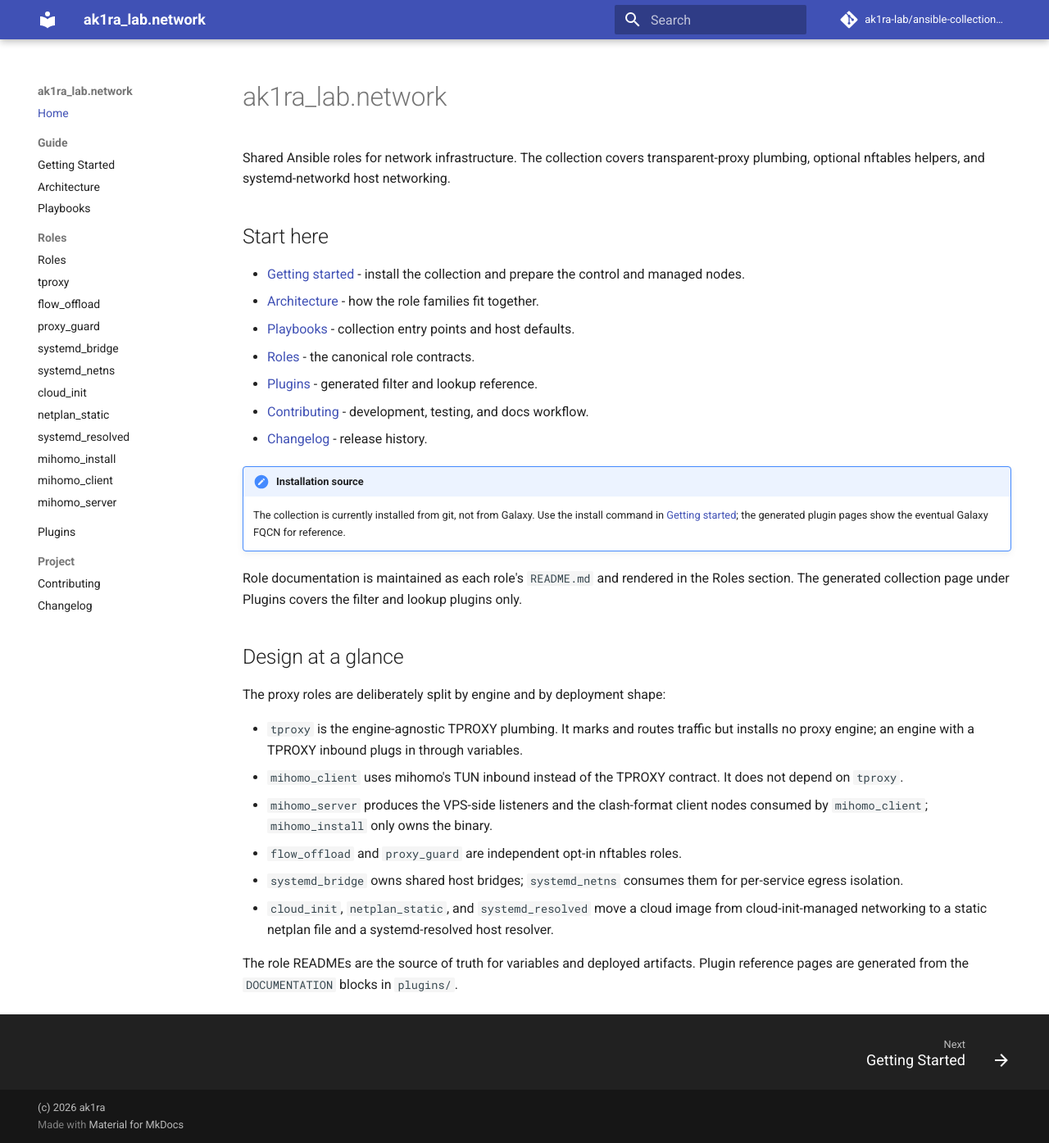
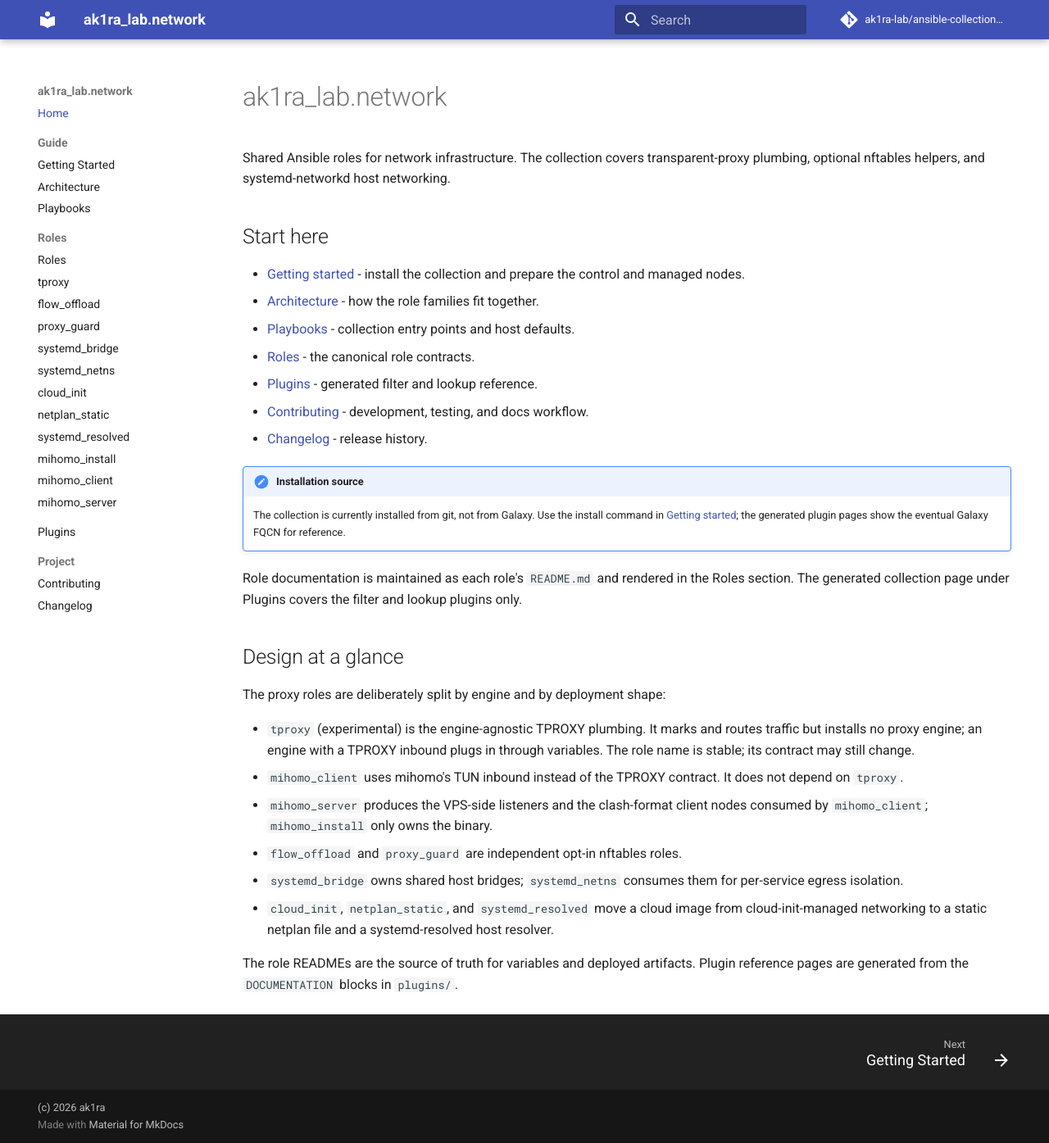
Before and after one commit to ak1ra-lab/ansible-collection-network, an MkDocs documentation site: the page built from docs/index.md, in a window 1280 px wide and 1395 px high. Shown: the whole window at 82% size. Built offline with MkDocs 1.6.1 and Material for MkDocs 9.7.7, drawn with Linux system fonts in a browser that asks for light colours; comment, search, counter and statistics services are not loaded.

Commit message:
docs(tproxy): mark the role experimental
Keep the public role name tproxy.  Add the experimental marker to the role
README and metadata, the collection README and docs index, the getting-started
guidance and the changelog.

```diff
--- a/docs/index.md
+++ b/docs/index.md
@@ -34,9 +34,10 @@ filter and lookup plugins only.
 
 The proxy roles are deliberately split by engine and by deployment shape:
 
-- `tproxy` is the engine-agnostic TPROXY plumbing. It marks and routes
-  traffic but installs no proxy engine; an engine with a TPROXY inbound plugs
-  in through variables.
+- `tproxy` (experimental) is the engine-agnostic TPROXY plumbing. It marks
+  and routes traffic but installs no proxy engine; an engine with a TPROXY
+  inbound plugs in through variables.  The role name is stable; its contract
+  may still change.
 - `mihomo_client` uses mihomo's TUN inbound instead of the TPROXY contract.
   It does not depend on `tproxy`.
 - `mihomo_server` produces the VPS-side listeners and the clash-format client
```
Also changed, not shown: CHANGELOG.md (+3 -0 lines), README.md (+1 -1 lines), docs/getting-started.md (+4 -2 lines), docs/roles/index.md (+1 -1 lines), roles/tproxy/README.md (+6 -0 lines), 1 other file.
